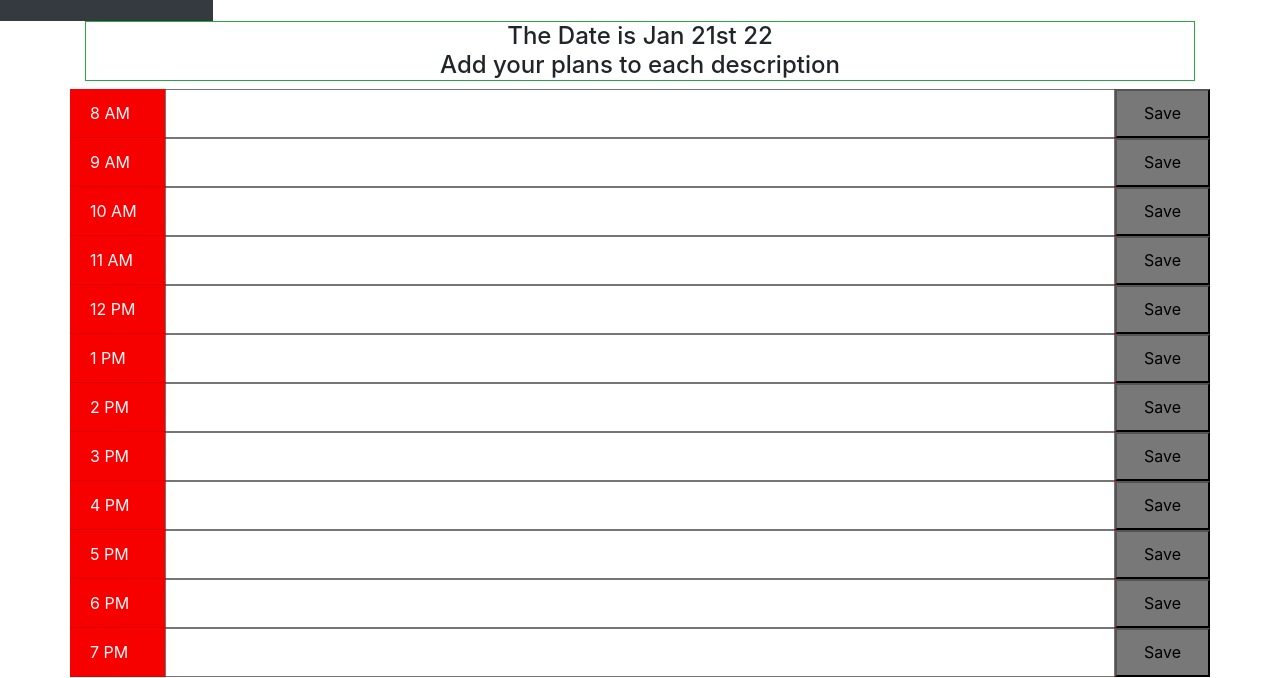
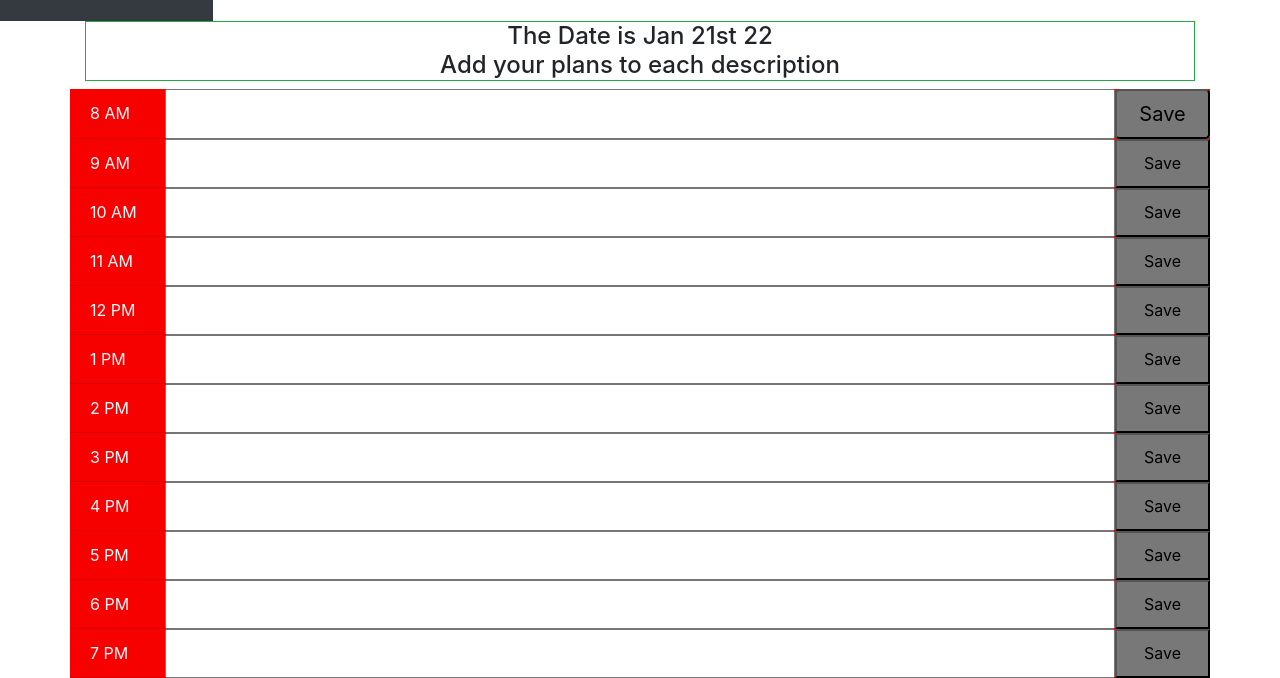
Before and after one commit to Waters000/Workday-Scheduler, a plain HTML site: page index.html in a window 1280 px wide. Shown: the part 233-911 px from the top of the page. Drawn offline with nearby package versions, Linux system fonts and the light colour scheme.

Commit message:
updated syting

```diff
--- a/assets/style.css
+++ b/assets/style.css
@@ -18,3 +18,7 @@
   .saveBtn {
       background-color:rgb(121, 120, 121);
   }
+
+  .color {
+      color: rgb(136, 127, 255);
+  }
--- a/index.html
+++ b/index.html
@@ -7,10 +7,11 @@
     <meta http-equiv="X-UA-Compatible" content="IE=edge">
     <meta name="viewport" content="width=device-width, initial-scale=1.0">
     <title>Workday Scheduler</title>
+    <link rel="stylesheet" href="./assets/style.css" />
     <link rel="stylesheet"
         href="https://cdnjs.cloudflare.com/ajax/libs/twitter-bootstrap/4.5.0/css/bootstrap.min.css" />
     <link rel="stylesheet" href="https://code.jquery.com/ui/1.12.1/themes/base/jquery-ui.css" />
-    <link rel="stylesheet" href="./assets/style.css" />
+
 
 
 </head>
@@ -35,8 +36,8 @@
 
             <div id="hour8" class="time-block  row ">
                 <div  class="hour card-header text-light col-md-1">8 AM</div>
-                <input  class=" description col-md-10 "></input>
-                <button id="saveBtn" class="saveBtn  col-md-1">Save</button>
+                <input  class="color description col-md-10 "></input>
+                <button id="saveBtn" class=" btn-lg saveBtn  col-md-1">Save</button>
             </div>
 
             <div id="hour9" class="row time-block ">
```
